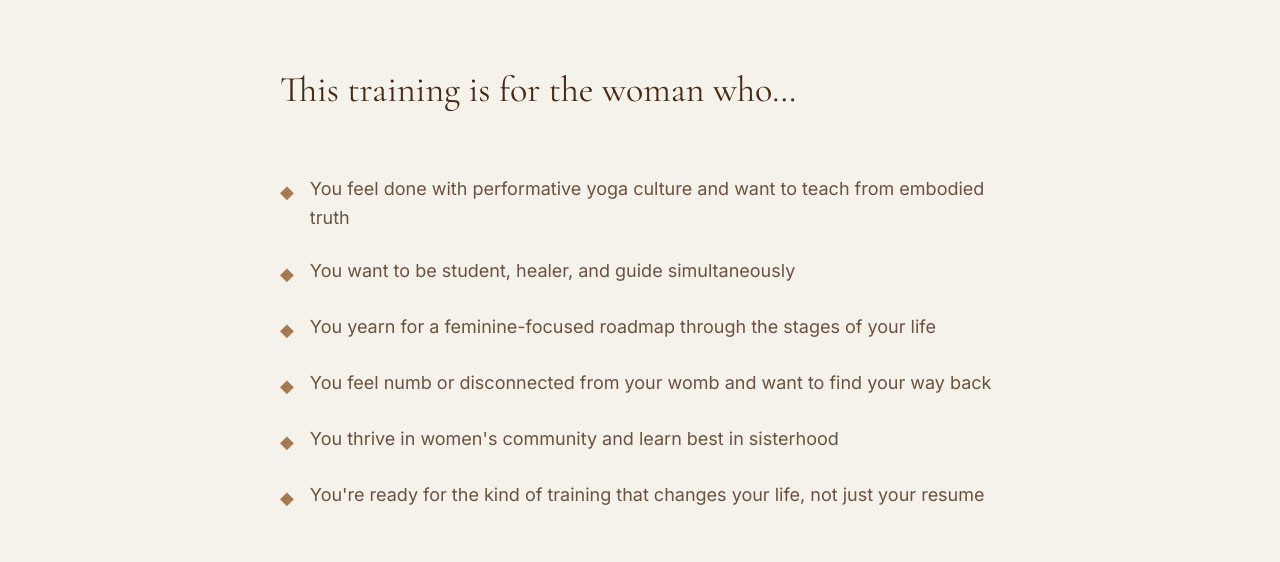
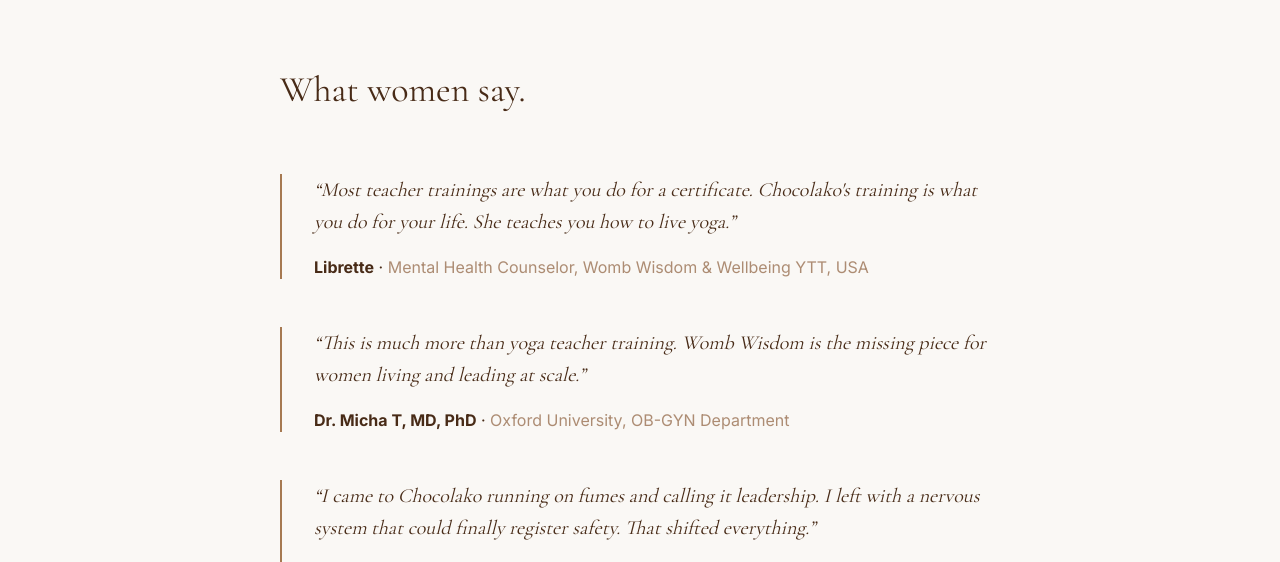
Before and after one commit to b17z/chocolako-site, a Next.js app: page /womb-wisdom-yoga-training in a window 1280 px wide. Shown: the part 5098-5660 px from the top of the page. Built offline with nearby package versions, Linux system fonts and the light colour scheme.

Commit message:
(feat): add YTTFit, remove YTTWhoIsFor

```diff
--- /dev/null
+++ b/components/ytt/YTTFit.tsx
@@ -0,0 +1,91 @@
+"use client"
+
+import { motion } from "framer-motion"
+import { staggerContainer, staggerItem } from "@/lib/animations"
+
+const forYou = [
+  "You are a woman ready to do real work. Not conceptual work. Not another workshop that processes from the neck up. Work that happens in the body, requires your full presence, and asks something genuine from you.",
+  "You want a certification that reflects the depth of what you actually offer — whether you're new to teaching or deepening an existing practice.",
+  "You are drawn to one or more of the five stories in the recognition section above and you know it isn't a coincidence.",
+  "You can invest eight days in Morocco with the intention and focus this kind of training requires.",
+  "You are willing to be changed, not just trained.",
+]
+
+const notForYou = [
+  "You're looking for a relaxed retreat with light yoga and journaling. This is rigorous, structured, and held inside a framework that asks something real from you every day.",
+  "You want a large cohort, a big-name venue, or a training designed around Instagram content. This is intentionally intimate, and it is designed for depth over optics.",
+  "You're not ready to bring your own experience into the room. The personal transformation is not optional here. It is the methodology.",
+]
+
+export function YTTFit() {
+  return (
+    <section className="bg-cream py-24 md:py-32">
+      <div className="max-w-3xl mx-auto px-6">
+        <motion.div
+          initial={{ opacity: 0, y: 20 }}
+          whileInView={{ opacity: 1, y: 0 }}
+          viewport={{ once: true, margin: "-100px" }}
+          transition={{ duration: 0.6 }}
+          className="mb-16"
+        >
+          <p className="uppercase tracking-[0.2em] text-xs text-gold font-sans mb-4">
+            The Fit
+          </p>
+          <h2 className="font-serif text-3xl md:text-4xl text-cacao">
+            Who this is for. Who it isn't.
+          </h2>
+        </motion.div>
+
+        <motion.div
+          variants={staggerContainer}
+          initial="hidden"
+          whileInView="visible"
+          viewport={{ once: true, margin: "-100px" }}
+          className="space-y-16"
+        >
+          <motion.div variants={staggerItem}>
+            <h3 className="font-serif text-xl text-cacao mb-6">
+              This training is for you if —
+            </h3>
+            <div className="space-y-4">
+              {forYou.map((item, i) => (
+                <div key={i} className="flex items-start gap-4">
+                  <span className="text-gold mt-1 flex-shrink-0">&#10003;</span>
+                  <p className="font-sans text-base text-cacao/80 leading-relaxed">
+                    {item}
+                  </p>
+                </div>
+              ))}
+            </div>
+          </motion.div>
+
+          <motion.div variants={staggerItem}>
+            <h3 className="font-serif text-xl text-cacao/70 mb-6">
+              This training is not for you if —
+            </h3>
+            <div className="space-y-4">
+              {notForYou.map((item, i) => (
+                <div key={i} className="flex items-start gap-4">
+                  <span className="text-cacao/30 mt-1 flex-shrink-0">
+                    &#10007;
+                  </span>
+                  <p className="font-sans text-base text-cacao/60 leading-relaxed">
+                    {item}
+                  </p>
+                </div>
+              ))}
+            </div>
+          </motion.div>
+
+          <motion.p
+            variants={staggerItem}
+            className="font-sans text-sm text-cacao/50 italic"
+          >
+            Both of these sections exist to protect your investment and ours. A
+            training this held is only as good as the women in the container.
+          </motion.p>
+        </motion.div>
+      </div>
+    </section>
+  )
+}
--- a/components/ytt/YTTWhoIsFor.tsx
+++ /dev/null
@@ -1,41 +0,0 @@
-"use client"
-
-import { motion } from "framer-motion"
-import { staggerContainer, staggerItem } from "@/lib/animations"
-
-const traits = [
-  "You feel done with performative yoga culture and want to teach from embodied truth",
-  "You want to be student, healer, and guide simultaneously",
-  "You yearn for a feminine-focused roadmap through the stages of your life",
-  "You feel numb or disconnected from your womb and want to find your way back",
-  "You thrive in women's community and learn best in sisterhood",
-  "You're ready for the kind of training that changes your life, not just your resume",
-]
-
-export function YTTWhoIsFor() {
-  return (
-    <section className="bg-cream py-24 md:py-32">
-      <div className="max-w-3xl mx-auto px-6">
-        <h2 className="font-serif text-3xl md:text-4xl text-cacao mb-16">
-          This training is for the woman who&hellip;
-        </h2>
-        <motion.div
-          variants={staggerContainer}
-          initial="hidden"
-          whileInView="visible"
-          viewport={{ once: true }}
-          className="space-y-6"
-        >
-          {traits.map((trait, i) => (
-            <motion.div key={i} variants={staggerItem} className="flex items-start gap-4">
-              <span className="text-gold mt-1 text-lg">&#9670;</span>
-              <p className="font-sans text-base md:text-lg text-cacao/80 leading-relaxed">
-                {trait}
-              </p>
-            </motion.div>
-          ))}
-        </motion.div>
-      </div>
-    </section>
-  )
-}
```
